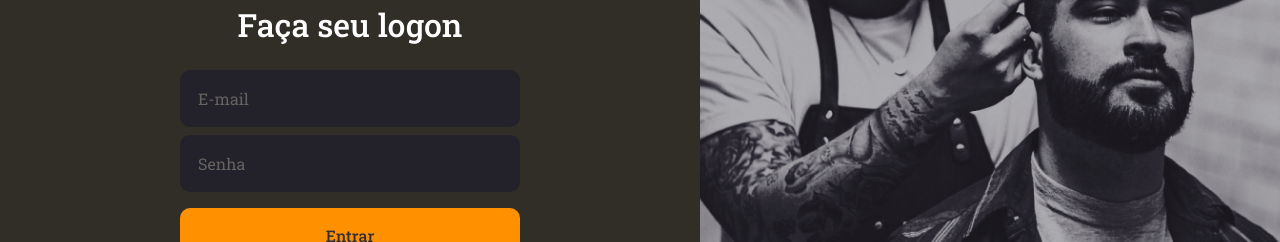
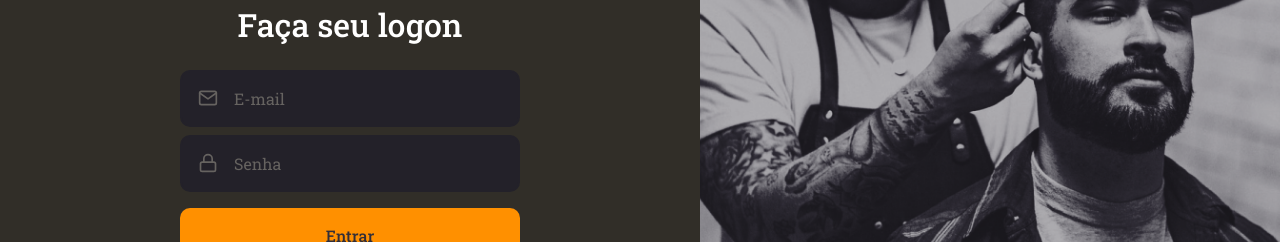
Before and after one commit to jobsonita/rocketseat-bootcamp-nivel03-modulo02, a React (Create React App) app: page / in a window 1280 px wide. Shown: the part 289-531 px from the top of the page. Built offline with nearby package versions, Linux system fonts and the light colour scheme.

Commit message:
sessão01-aula04 - Estrutura das páginas - Isolando componentes

```diff
--- /dev/null
+++ b/src/components/Button/index.tsx
@@ -0,0 +1,11 @@
+import React, { ButtonHTMLAttributes } from 'react'
+
+import { Container } from './styles'
+
+type ButtonProps = ButtonHTMLAttributes<HTMLButtonElement>
+
+const Button: React.FC<ButtonProps> = ({ children, ...rest }) => (
+  <Container {...rest}>{children}</Container>
+)
+
+export default Button
--- /dev/null
+++ b/src/components/Button/styles.ts
@@ -0,0 +1,20 @@
+import styled from 'styled-components'
+
+import { shade } from 'polished'
+
+export const Container = styled.button`
+  background: #ff9000;
+  height: 56px;
+  border-radius: 10px;
+  border: 0;
+  padding: 0 16px;
+  color: #312e38;
+  width: 100%;
+  font-weight: 500;
+  margin-top: 16px;
+  transition: background-color 0.2s;
+
+  &:hover {
+    background: ${shade(0.2, '#ff9000')};
+  }
+`
--- /dev/null
+++ b/src/components/Input/index.tsx
@@ -0,0 +1,19 @@
+import React, { InputHTMLAttributes } from 'react'
+
+import { IconBaseProps } from 'react-icons'
+
+import { Container } from './styles'
+
+interface InputProps extends InputHTMLAttributes<HTMLInputElement> {
+  name: string
+  Icon?: React.ComponentType<IconBaseProps>
+}
+
+const Input: React.FC<InputProps> = ({ Icon, ...rest }) => (
+  <Container>
+    {Icon && <Icon size={20} />}
+    <input {...rest} />
+  </Container>
+)
+
+export default Input
--- /dev/null
+++ b/src/components/Input/styles.ts
@@ -0,0 +1,32 @@
+import styled from 'styled-components'
+
+export const Container = styled.div`
+  background: #232129;
+  border-radius: 10px;
+  border: 2px solid #232129;
+  padding: 16px;
+  width: 100%;
+  color: #666360;
+
+  display: flex;
+  align-items: center;
+
+  & + div {
+    margin-top: 8px;
+  }
+
+  input {
+    flex: 1;
+    background: transparent;
+    border: 0;
+    color: #f4ede8;
+
+    &::placeholder {
+      color: #666360;
+    }
+  }
+
+  svg {
+    margin-right: 16px;
+  }
+`
--- a/src/pages/SignIn/index.tsx
+++ b/src/pages/SignIn/index.tsx
@@ -1,8 +1,11 @@
 import React from 'react'
 
-import { FiLogIn } from 'react-icons/fi'
+import { FiLock, FiLogIn, FiMail } from 'react-icons/fi'
 
 import logoImg from '../../assets/logo.svg'
+
+import Button from '../../components/Button'
+import Input from '../../components/Input'
 
 import { Background, Container, Content } from './styles'
 
@@ -14,15 +17,17 @@
       <form>
         <h1>Faça seu logon</h1>
 
-        <input placeholder="E-mail" />
+        <Input name="email" placeholder="E-mail" Icon={FiMail} />
 
-        <input
+        <Input
+          name="password"
           type="password"
           placeholder="Senha"
           autoComplete="current-password"
+          Icon={FiLock}
         />
 
-        <button type="submit">Entrar</button>
+        <Button type="submit">Entrar</Button>
 
         <a href="forgot">Esqueci minha senha</a>
       </form>
--- a/src/pages/SignIn/styles.ts
+++ b/src/pages/SignIn/styles.ts
@@ -26,40 +26,6 @@
 
     h1 {
       margin-bottom: 24px;
-    }
-
-    input {
-      background: #232129;
-      border-radius: 10px;
-      border: 2px solid #232129;
-      padding: 16px;
-      width: 100%;
-      color: #f4ede8;
-
-      &::placeholder {
-        color: #666360;
-      }
-
-      & + input {
-        margin-top: 8px;
-      }
-    }
-
-    button {
-      background: #ff9000;
-      height: 56px;
-      border-radius: 10px;
-      border: 0;
-      padding: 0 16px;
-      color: #312e38;
-      width: 100%;
-      font-weight: 500;
-      margin-top: 16px;
-      transition: background-color 0.2s;
-
-      &:hover {
-        background: ${shade(0.2, '#ff9000')};
-      }
     }
 
     a {
```
Also changed, not shown: .eslintrc.json.
